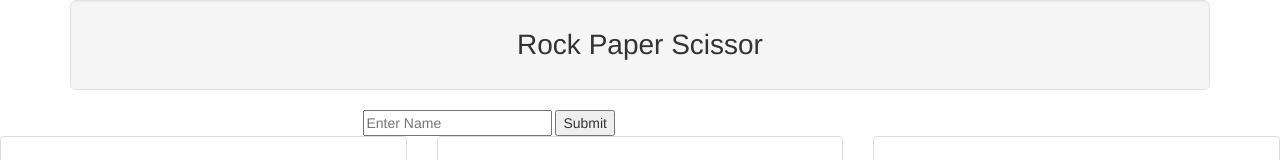
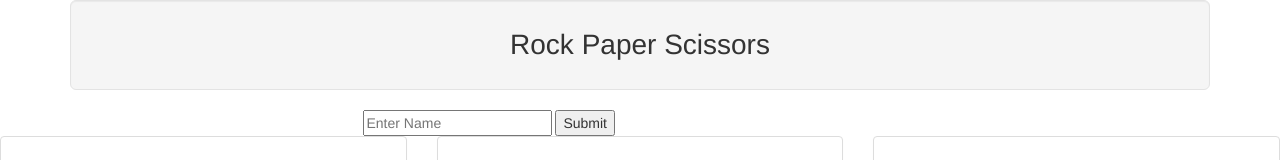
Before and after one commit to ro04/RPS-Multiplayer, a plain HTML site: page index.html in a window 1280 px wide. Shown: the top 160 px of the page. Drawn offline with nearby package versions, Linux system fonts and the light colour scheme; no server answers.

Commit message:
Fixed typo in title

```diff
--- a/index.html
+++ b/index.html
@@ -21,7 +21,7 @@
 
 	<body>
 		<div class="container">
-			<div class="well well-lg">Rock Paper Scissor</div>
+			<div class="well well-lg">Rock Paper Scissors</div>
 
 			<div class="row">
 				<div class="col-xs-offset-3 col-xs-6">
```
Also changed, not shown: 1 other file.
